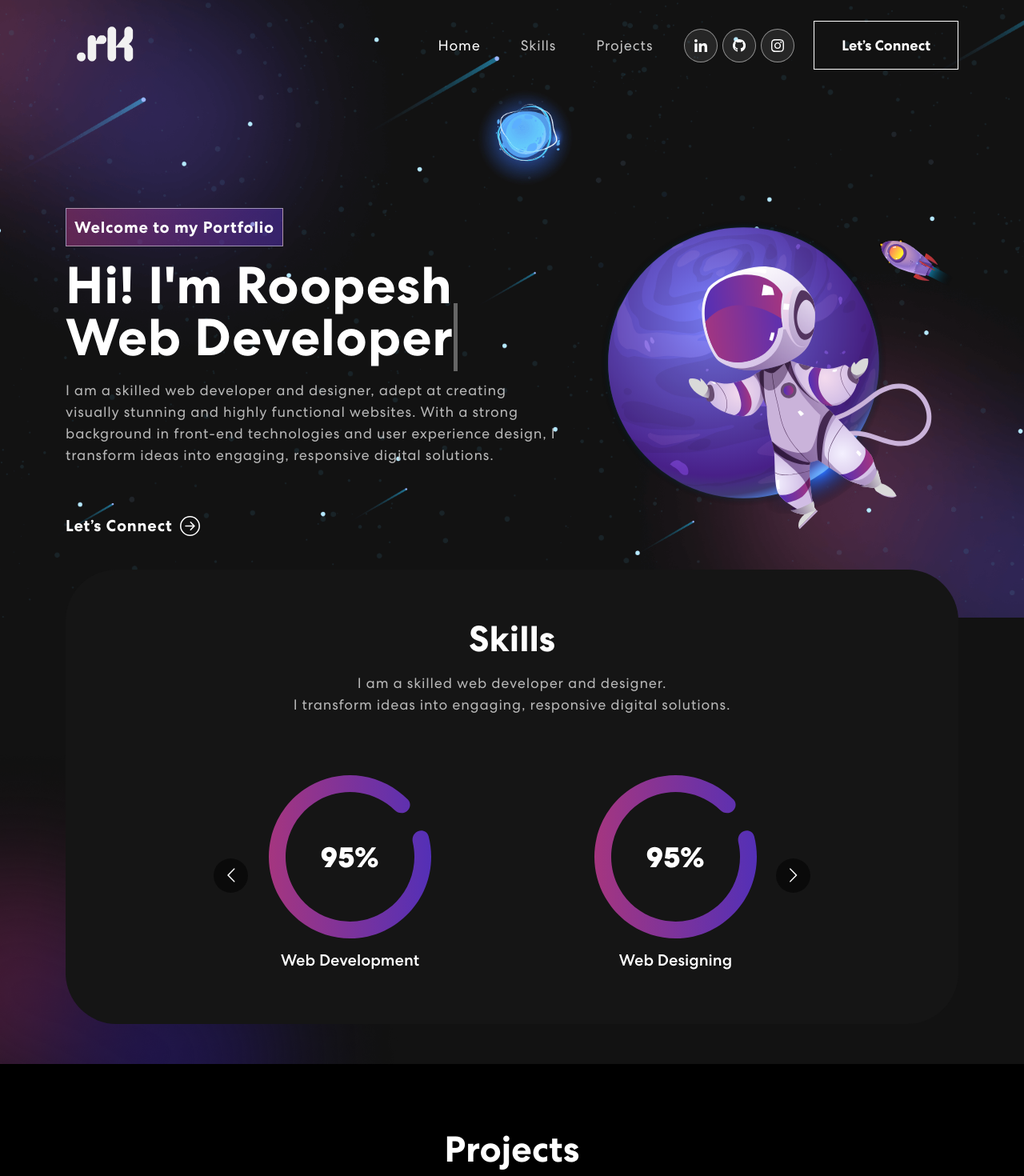
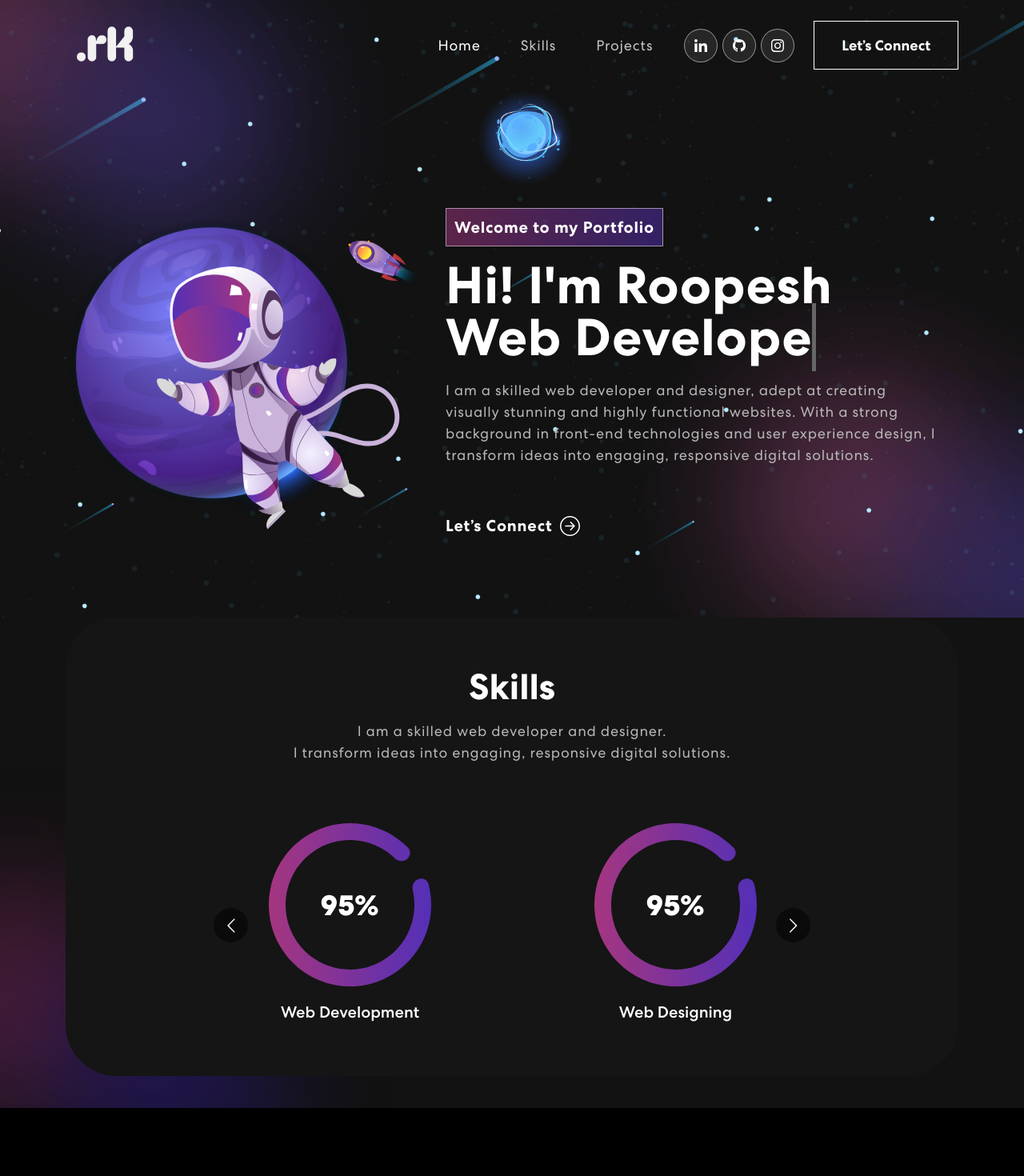
Before and after one commit to roopeshkumarm/portfolio, a React (Create React App) app: page / in a window 1280 px wide. Shown: the top 1470 px of the page at 80% size. Built offline with nearby package versions, Linux system fonts and the light colour scheme.

Commit message:
minor changes

```diff
--- a/src/App.css
+++ b/src/App.css
@@ -302,8 +302,9 @@ nav.navbar .navbar-toggler[aria-expanded="true"] .navbar-toggler-icon {
 
 /************ Skills Css ************/
 .skill {
-  padding: 0 0 50px 0;
+  padding: 60px 0 40px 0;
   position: relative;
+
 }
 .skill-bx {
   background: #151515;
@@ -311,6 +312,7 @@ nav.navbar .navbar-toggler[aria-expanded="true"] .navbar-toggler-icon {
   text-align: center;
   padding: 60px 50px;
   margin-top: -60px;
+
 }
 .skill h2 {
 	font-size: 45px;
@@ -325,12 +327,12 @@ nav.navbar .navbar-toggler[aria-expanded="true"] .navbar-toggler-icon {
 }
 .skill-slider {
   width: 80%;
-  margin: 0 auto;
+  margin: 0 auto ;
   position: relative;
 }
 .skill-slider .item img {
   width: 50%;
-  margin: 0 auto 15px auto;
+  margin: 0 auto 20px auto;
 }
 .background-image-left {
   top: 28%;
--- a/src/components/Banner.js
+++ b/src/components/Banner.js
@@ -4,6 +4,7 @@ import headerImg from "../assets/img/header-img.svg";
 import { ArrowRightCircle } from 'react-bootstrap-icons';
 import 'animate.css';
 import TrackVisibility from 'react-on-screen';
+import hearderimg2 from "../assets/img/banner-bg1.png";
 
 
 export const Banner = () => {
@@ -13,7 +14,7 @@ export const Banner = () => {
   const [delta, setDelta] = useState(300 - Math.random() * 100);
   const [index, setIndex] = useState(1);
   const toRotate = [ "Web Developer", "UI/UX Designer" ];
-  const period = 2000;
+  const period = 500;
 
   useEffect(() => {
     let ticker = setInterval(() => {
@@ -52,6 +53,14 @@ export const Banner = () => {
     <section className="banner" id="home">
       <Container>
         <Row className="aligh-items-center">
+        <Col xs={12} md={6} xl={5}>
+            <TrackVisibility>
+              {({ isVisible }) =>
+                <div >
+                  <img src={headerImg} alt="Header Img"/>
+                </div>}
+            </TrackVisibility>
+          </Col>
           <Col xs={12} md={6} xl={7}>
             <TrackVisibility>
               {({ isVisible }) =>
@@ -63,14 +72,7 @@ export const Banner = () => {
               </div>}
             </TrackVisibility>
           </Col>
-          <Col xs={12} md={6} xl={5}>
-            <TrackVisibility>
-              {({ isVisible }) =>
-                <div className={isVisible ? "animate__animated animate__zoomIn" : ""}>
-                  <img src={headerImg} alt="Header Img"/>
-                </div>}
-            </TrackVisibility>
-          </Col>
+
         </Row>
       </Container>
     </section>
--- a/src/components/Projects.js
+++ b/src/components/Projects.js
@@ -38,7 +38,7 @@ export const Projects = () => {
           <Col size={12}>
             <TrackVisibility>
               {({ isVisible }) =>
-              <div className={isVisible ? "animate__animated animate__fadeIn": ""}>
+              <div >
                 <h2>Projects</h2>
                 <p>Here are some of the projects I have worked on.</p>
                 <Tab.Container id="projects-tabs" defaultActiveKey="first">
```
Also changed, not shown: src/assets/img/banner-bg1.png (added).
